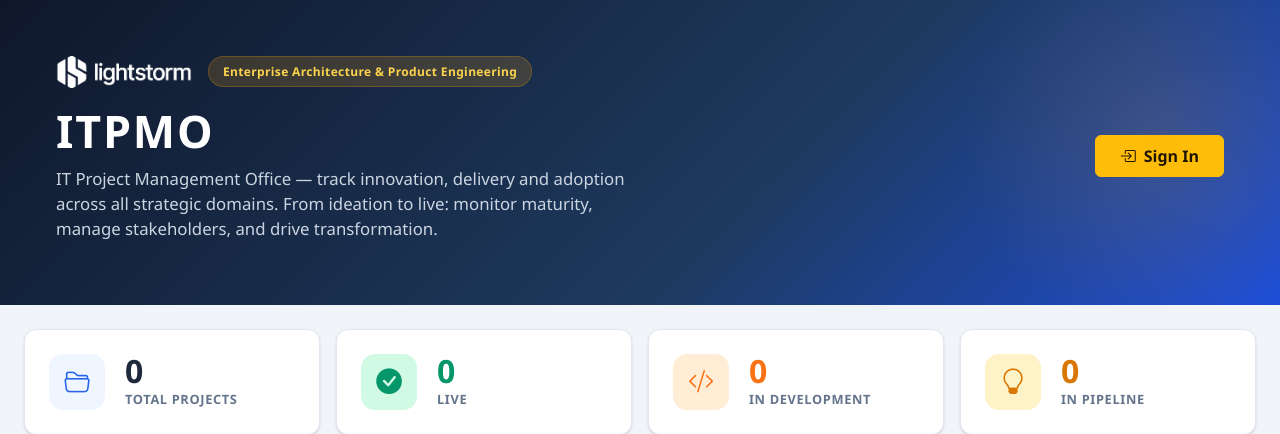
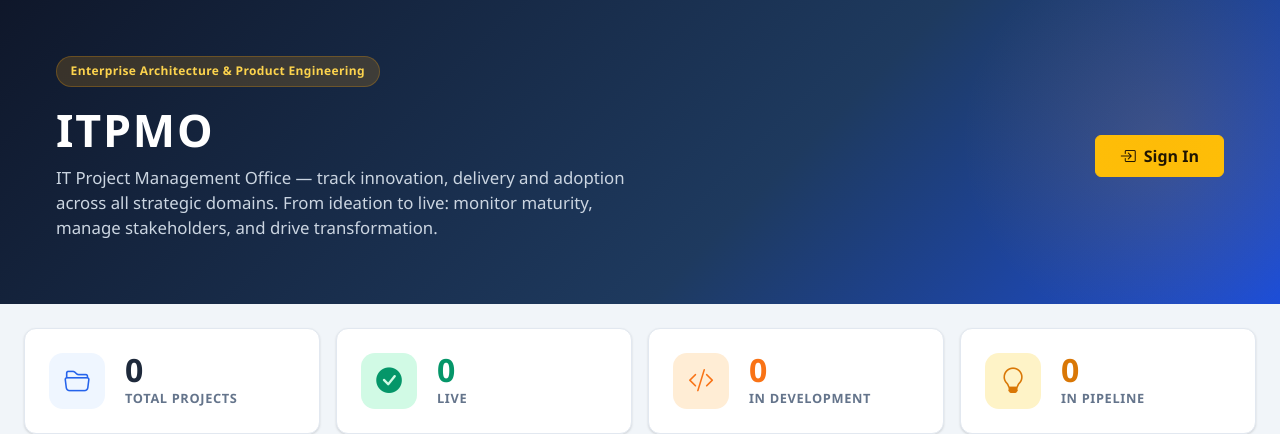
Before and after one commit to kbasudevan/lightstorm-itpmo, a Flask app: page / in a window 1280 px wide. Shown: the part 59-493 px from the top of the page. Run offline with Flask 3, Linux system fonts and the light colour scheme; data comes from the database, SQL or seed files in the repository; data that the repository does not hold is empty.

Commit message:
Remove Lightstorm logo from hero section header
Co-Authored-By: Claude Sonnet 4.6 <noreply@anthropic.com>

```diff
--- a/templates/index.html
+++ b/templates/index.html
@@ -8,11 +8,7 @@
   <div class="container-fluid px-4">
     <div class="row align-items-center">
       <div class="col-lg-8">
-        <!-- Lightstorm logo + org badge -->
         <div class="d-flex align-items-center gap-3 mb-3">
-          <img src="{{ url_for('static', filename='img/lightstorm-logo-white.webp') }}"
-               alt="Lightstorm" height="32"
-               style="mix-blend-mode:screen;object-fit:contain">
           <span class="hero-org-badge">
             Enterprise Architecture &amp; Product Engineering
           </span>
```
